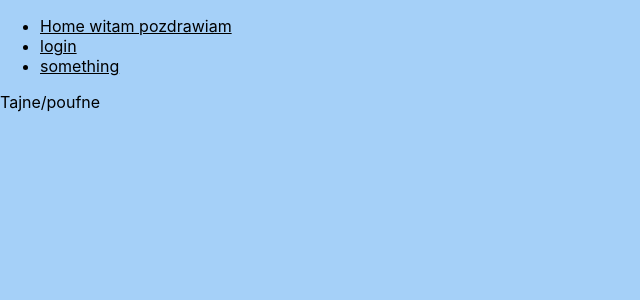
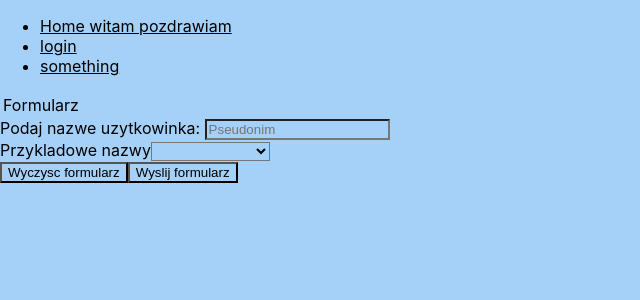
Before and after one commit to RumSoft/IV-online-shop-with-learning-materials, a React app in the folder Projekcik.Client/: page /login in a window 1280 px wide. Shown: the top 300 px of the page, without its empty margins (0-640 px from the left). Built offline with nearby package versions, Linux system fonts and the light colour scheme.

Commit message:
Update index.js

```diff
--- a/Projekcik.Client/src/pages/Login/index.js
+++ b/Projekcik.Client/src/pages/Login/index.js
@@ -1,7 +1,91 @@
 import React, { Component } from "react";
+//import axios from "axios";
 
-export default class LoginPage extends Component {
+export default class FormPage extends Component {
+  constructor() {
+    super();
+
+    this.state = {
+      reg_no: "",
+      brand: "",
+      model: ""
+    };
+
+    this.handleChange = this.handleChange.bind(this);
+    this.handleSubmit = this.handleSubmit.bind(this);
+    this.resetForm = this.resetForm.bind(this);
+  }
+
+  resetForm() {
+    this.setState({
+      reg_no: "",
+      brand: "",
+      model: ""
+    });
+  }
+
+  handleSubmit(e) {
+    e.preventDefault();
+  }
+
+  handleChange = e => {
+    const name = e.target.name;
+    const value = e.target.value;
+    this.setState({
+      [name]: value
+    });
+  };
+
   render() {
-    return <div>Tajne/poufne</div>;
+    let brands = [
+      "",
+      "Twoja Mama",
+      "DobryStudent98",
+      "Trzezwy Umysl",
+    ];
+
+    return (
+      <div>
+        <table>
+          <tr class="header-form">
+            <td class="header-form">Formularz</td>
+          </tr>
+        </table>
+        <form onSubmit={this.handleSubmit} id="form1">
+          <div class="form-group">
+            <label for="reg_no">Podaj nazwe uzytkowinka: </label>
+            <input
+              value={this.state.reg_no}
+              onChange={this.handleChange}
+              class="form-control"
+              name="reg_no"
+              placeholder="Pseudonim"
+            />
+          </div>
+          <div class="form-group">
+            <label for="brand">Przykladowe nazwy</label>
+            <select
+              class="form-control"
+              name="brand"
+              value={this.state.brand}
+              onChange={this.handleChange}
+            >
+              {brands.map(brand => (
+                <option value={brand}>{brand}</option>
+              ))}
+            </select>
+          </div>
+
+          <div>
+            <button type="button" className="button-form" id="clearForm" onClick={() => this.resetForm()}>
+              Wyczysc formularz
+            </button>
+            <button type="submit" className="button-form" id="sendForm">
+              Wyslij formularz
+            </button>
+          </div>
+        </form>
+      </div>
+    );
   }
 }
```
